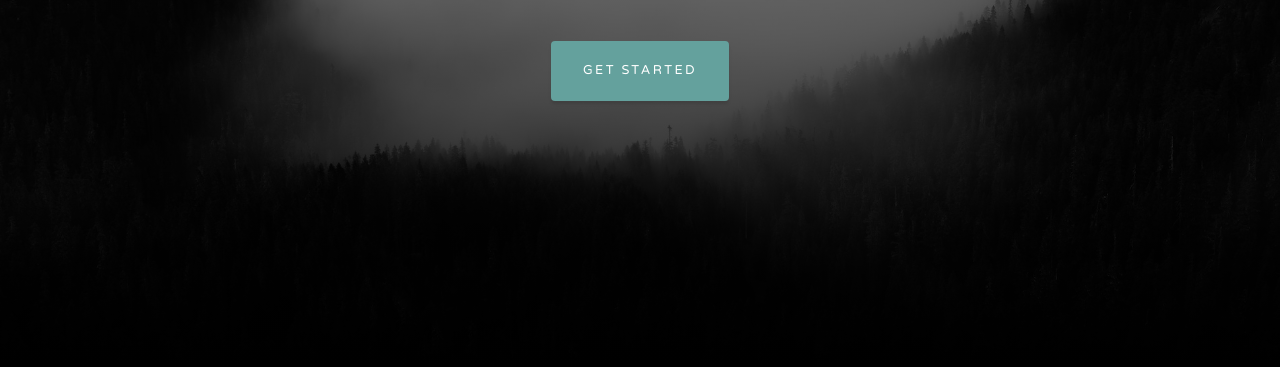
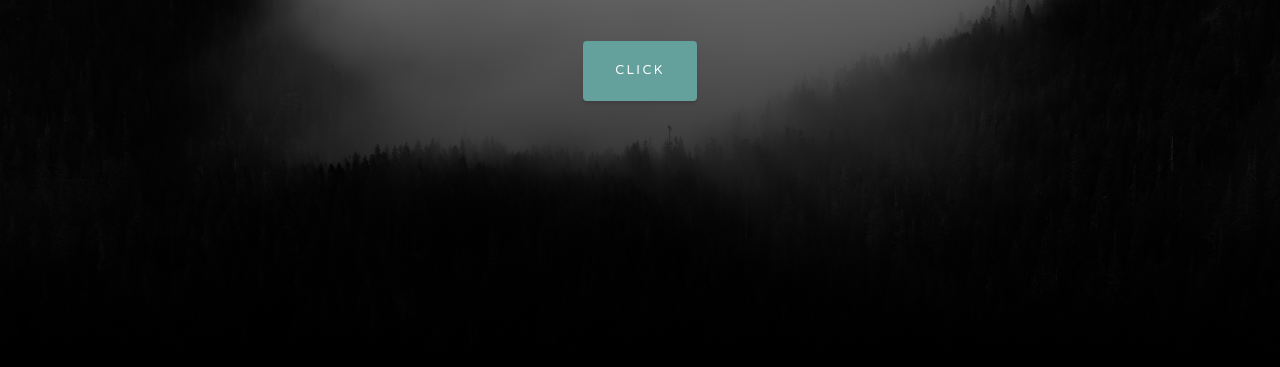
Before and after one commit to lloydkt99/subject, a plain HTML site: page startbootstrap-grayscale-gh-pages/index.html in a window 1280 px wide. Shown: the part 433-800 px from the top of the page. Drawn offline with nearby package versions, Linux system fonts and the light colour scheme.

Commit message:
Update index.html

```diff
--- a/startbootstrap-grayscale-gh-pages/index.html
+++ b/startbootstrap-grayscale-gh-pages/index.html
@@ -40,7 +40,7 @@
                     <div class="text-center">
                         <h1 class="mx-auto my-0 text-uppercase">NTNU</h1>
                         <h2 class="text-white-50 mx-auto mt-2 mb-5">A free, responsive, one page Bootstrap theme created by Start Bootstrap.</h2>
-                        <a class="btn btn-primary" href="#about">Get Started</a>
+                        <a class="btn btn-primary" href="#about">CLICK</a>
                     </div>
                 </div>
             </div>
```
